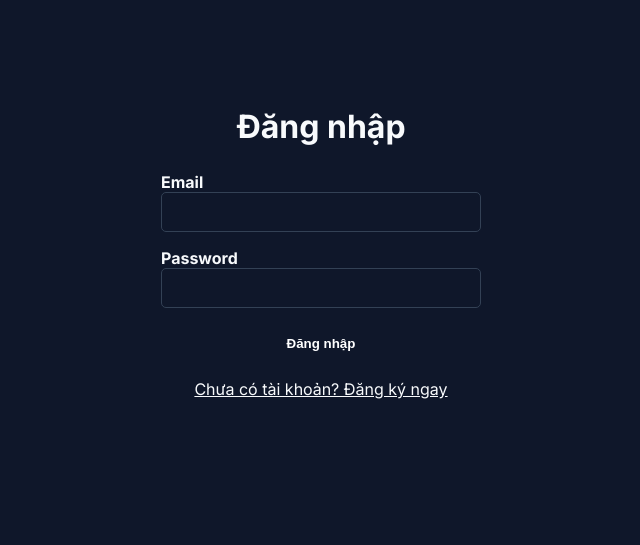
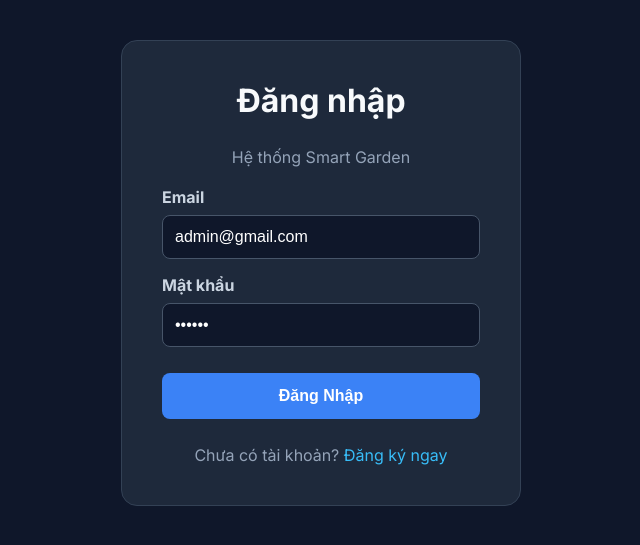
Before and after one commit to Son-Le-007/college---project-iot, a FastAPI app: page /login in a window 1280 px wide. Shown: the top 545 px of the page, without its empty margins (319-959 px from the left). Run offline with FastAPI, Linux system fonts and the light colour scheme; parts of the project's set-up code (start-up, migrations or seed data) failed here and were passed over.

Commit message:
Update login.html

```diff
--- a/app/templates/login.html
+++ b/app/templates/login.html
@@ -1,18 +1,34 @@
 {% extends "base.html" %}
 {% block content %}
-<section class="hero" style="max-width: 400px; margin: auto; padding: 40px;">
-  <h1 style="text-align: center; font-size: 2rem;">Đăng nhập</h1>
-  <form action="/api/login" method="POST" style="display: flex; flex-direction: column; gap: 16px; margin-top: 24px;">
+<section class="hero" style="max-width: 400px; margin: auto; padding: 40px; background: #1e293b; border-radius: 16px; border: 1px solid #334155;">
+  <h1 style="text-align: center; font-size: 2rem; color: #f8fafc; margin-top: 0;">Đăng nhập</h1>
+  <p style="text-align: center; color: #94a3b8; margin-bottom: 20px;">Hệ thống Smart Garden</p>
+
+  <!-- NƠI HIỂN THỊ LỖI NẾU CÓ -->
+  {% if error %}
+  <div style="background: #7f1d1d; border: 1px solid #ef4444; color: #fca5a5; padding: 12px; border-radius: 8px; text-align: center; margin-bottom: 15px; font-weight: bold;">
+      ⚠️ {{ error }}
+  </div>
+  {% endif %}
+
+  <!-- NƠI HIỂN THỊ THÀNH CÔNG NẾU CÓ -->
+  {% if success %}
+  <div style="background: #14532d; border: 1px solid #22c55e; color: #86efac; padding: 12px; border-radius: 8px; text-align: center; margin-bottom: 15px; font-weight: bold;">
+      ✅ {{ success }}
+  </div>
+  {% endif %}
+
+  <form action="/api/login" method="POST" style="display: flex; flex-direction: column; gap: 16px;">
     <div>
-        <label style="font-weight: bold;">Email</label>
-        <input type="email" name="email" required style="width: 100%; padding: 10px; border-radius: 5px;">
+        <label style="font-weight: bold; color: #cbd5e1;">Email</label>
+        <input type="email" name="email" value="admin@gmail.com" required style="width: 100%; padding: 12px; border-radius: 8px; border: 1px solid #475569; background: #0f172a; color: white; margin-top: 8px;">
     </div>
     <div>
-        <label style="font-weight: bold;">Password</label>
-        <input type="password" name="password" required style="width: 100%; padding: 10px; border-radius: 5px;">
+        <label style="font-weight: bold; color: #cbd5e1;">Mật khẩu</label>
+        <input type="password" name="password" value="123456" required style="width: 100%; padding: 12px; border-radius: 8px; border: 1px solid #475569; background: #0f172a; color: white; margin-top: 8px;">
     </div>
-    <button type="submit" style="padding: 12px; background: var(--text); color: white; border-radius: 5px; cursor: pointer;">Đăng nhập</button>
-    <a href="/register" style="text-align: center; color: var(--text);">Chưa có tài khoản? Đăng ký ngay</a>
+    <button type="submit" style="padding: 14px; background: #3b82f6; color: white; border: none; border-radius: 8px; cursor: pointer; font-weight: bold; font-size: 1rem; margin-top: 10px;">Đăng Nhập</button>
+    <a href="/register" style="text-align: center; color: #94a3b8; text-decoration: none; margin-top: 10px;">Chưa có tài khoản? <span style="color: #38bdf8;">Đăng ký ngay</span></a>
   </form>
 </section>
 {% endblock %}
```
